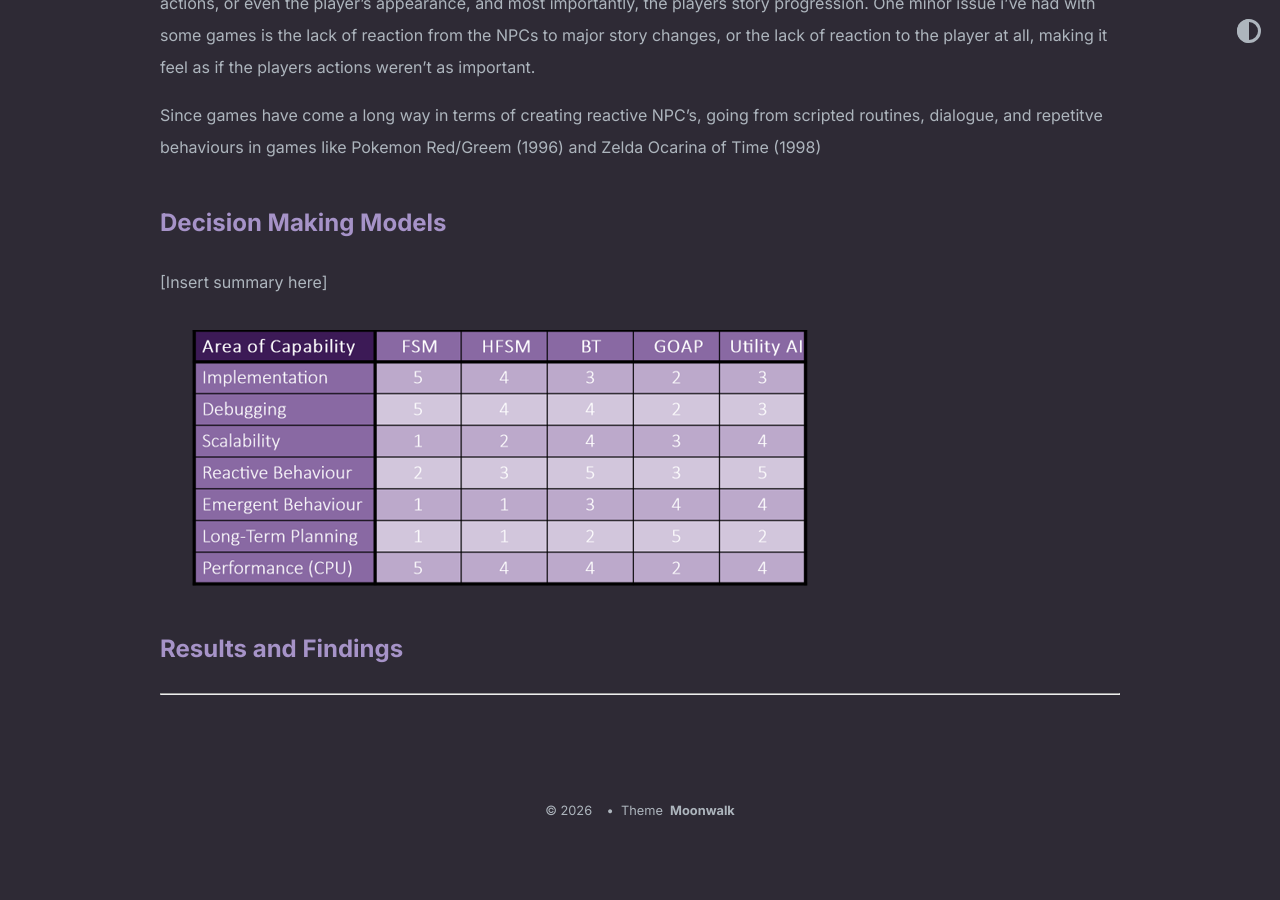
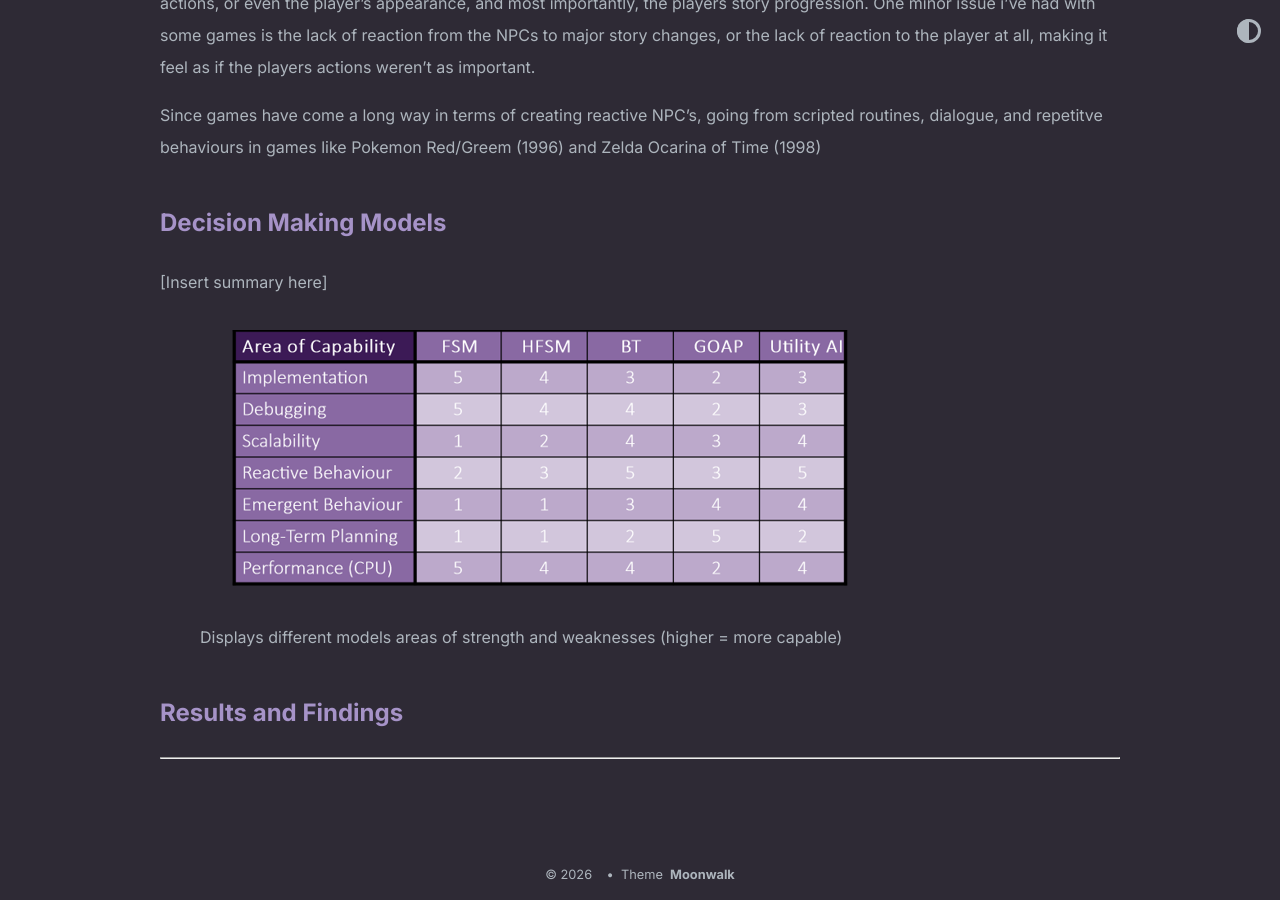
Before and after one commit to Jem-exe/jem-exe.github.io, a Jekyll site: the page built from _posts/2026-04-14-reactive-npcs.md, in a window 1280 px wide and 900 px high, scrolled down 805 px. Built offline with Jekyll 4.4.1, drawn with Linux system fonts in a browser that asks for light colours; before the commit the page ends 1641 px from its top, so only the background shows below that; some of the changed text lies outside the part shown.

Commit message:
added caption

```diff
--- a/_posts/2026-04-14-reactive-npcs.md
+++ b/_posts/2026-04-14-reactive-npcs.md
@@ -20,8 +20,10 @@ Since games have come a long way in terms of creating reactive NPC's, going from
 
 [Insert summary here]
 
-<img src="../images/Decision Making Table.png" alt="Decision-Making Model Table" class="img-container">
-
+<figure>
+    <img src="../images/Decision Making Table.png" alt="Decision-Making Model Table" class="img-container">
+    <figcaption>Displays different models areas of strength and weaknesses (higher = more capable)</figcaption>
+</figure>
 
 ## Results and Findings
 
```
